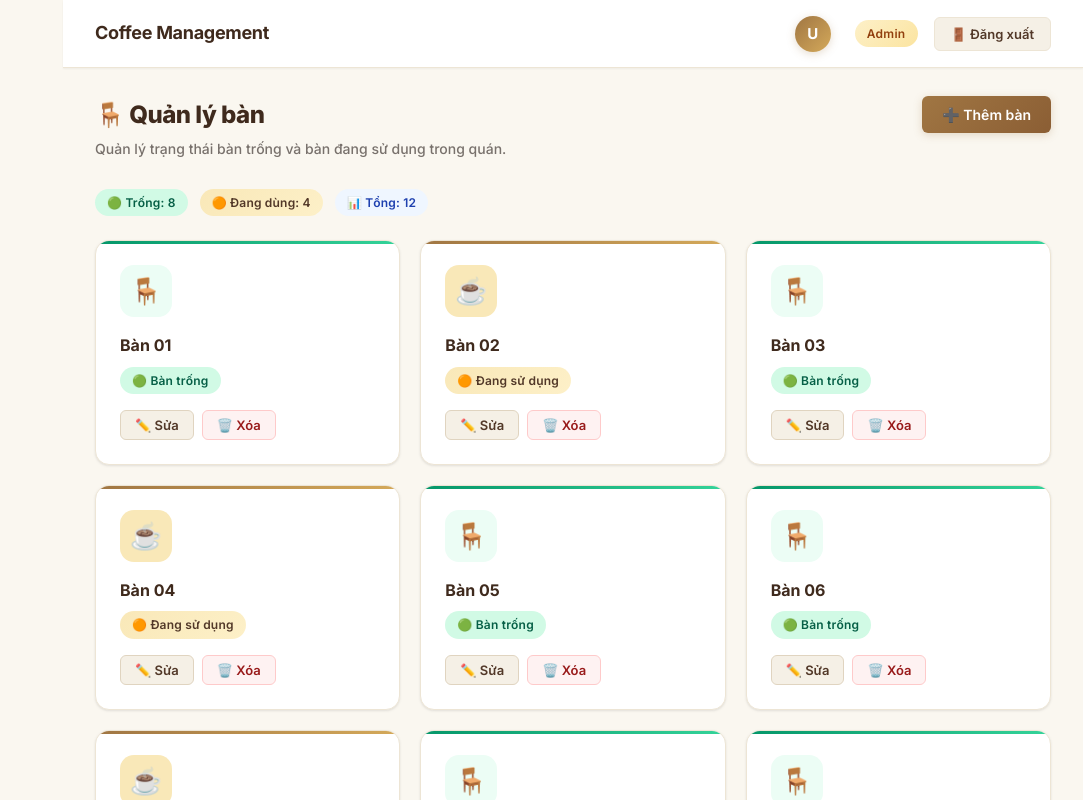
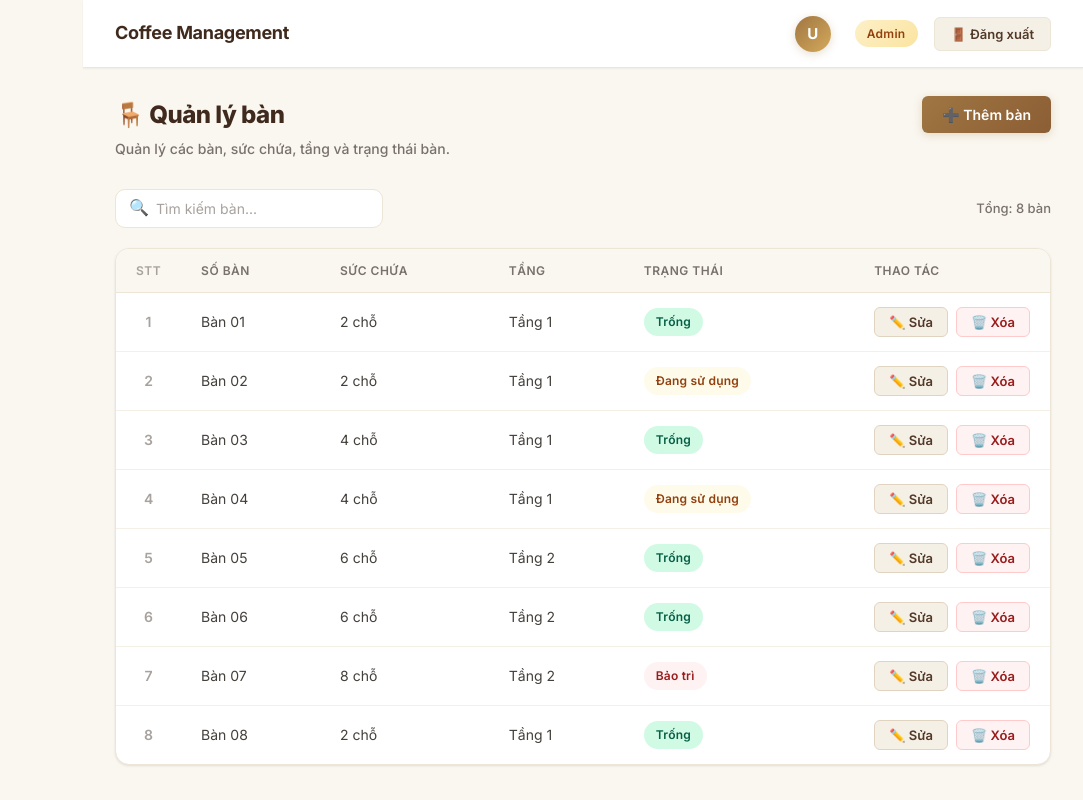
Before and after one commit to sauSage1811/BaiTapLonWebNC, a React (Vite) app in the folder frontend/: page /tables in a window 1280 px wide. Shown: the top 800 px of the page, without its empty margins (197-1280 px from the left). Built offline with nearby package versions, Linux system fonts and the light colour scheme; sample sign-in values are in the browser's storage.

Commit message:
fix sidebar, logo

```diff
--- a/frontend/src/components/Sidebar.jsx
+++ b/frontend/src/components/Sidebar.jsx
@@ -1,5 +1,6 @@
 import { NavLink } from "react-router-dom";
 import { useAuth } from "../hooks/useAuth";
+import logoImg from "../assets/logo.png";
 
 const adminMenuItems = [
     { to: "/dashboard", icon: "\ud83d\udcca", label: "Dashboard" },
@@ -20,7 +21,7 @@ function Sidebar({ collapsed, onToggle }) {
         <aside className={`sidebar ${collapsed ? "collapsed" : ""}`}>
             <div className="sidebar-brand">
                 <div className="sidebar-brand-inner">
-                    <div className="sidebar-brand-icon">{"\u2615"}</div>
+                    <div className="sidebar-brand-icon"><img src={logoImg} alt="Cafe PKA Logo" className="sidebar-logo-img" /></div>
                     <div className="sidebar-brand-text">
                         <h2 className="logo">Cafe PKA</h2>
                         <span className="logo-sub">Quản Lý Hệ Thống</span>
@@ -34,7 +35,7 @@ function Sidebar({ collapsed, onToggle }) {
                     aria-expanded={!collapsed}
                     title={collapsed ? "Expand sidebar" : "Collapse sidebar"}
                 >
-                    <span aria-hidden="true">{collapsed ? ">" : "<"}</span>
+                    <span aria-hidden="true">{collapsed ? "≡" : "≡"}</span>
                 </button>
             </div>
 
@@ -42,7 +43,11 @@ function Sidebar({ collapsed, onToggle }) {
 
             <nav>
                 {menuItems.map((item) => (
-                    <NavLink key={item.to} to={item.to} title={item.label}>
+                    <NavLink
+                        key={item.to}
+                        to={item.to}
+                        title={item.label}
+                    >
                         <span className="nav-icon" aria-hidden="true">{item.icon}</span>
                         <span className="nav-label">{item.label}</span>
                     </NavLink>
--- a/frontend/src/index.css
+++ b/frontend/src/index.css
@@ -71,7 +71,7 @@
     --shadow-xl: 0 20px 25px -5px rgba(28, 25, 23, 0.1), 0 8px 10px -6px rgba(28, 25, 23, 0.06);
 
     /* Layout */
-    --sidebar-width: 260px;
+    --sidebar-width: 280px;
     --sidebar-collapsed-width: 72px;
     --header-height: 68px;
     --border-radius-sm: 6px;
@@ -207,6 +207,14 @@ a {
 .login-logo {
     text-align: center;
     margin-bottom: 8px;
+}
+
+.login-logo-img {
+    width: 100px;
+    height: 100px;
+    object-fit: contain;
+    margin-bottom: 16px;
+    filter: drop-shadow(0 6px 16px rgba(63, 42, 29, 0.3));
 }
 
 .login-logo-icon {
@@ -389,6 +397,13 @@ a {
 
 .sidebar.collapsed {
     width: var(--sidebar-collapsed-width);
+    pointer-events: none;
+}
+
+.sidebar.collapsed .sidebar-toggle,
+.sidebar.collapsed a,
+.sidebar.collapsed button {
+    pointer-events: auto;
 }
 
 .sidebar::-webkit-scrollbar {
@@ -406,7 +421,7 @@ a {
 
 /* Sidebar brand / logo */
 .sidebar-brand {
-    padding: 28px 24px 24px;
+    padding: 28px 22px 24px;
     border-bottom: 1px solid rgba(255, 255, 255, 0.08);
     flex-shrink: 0;
     display: flex;
@@ -424,17 +439,39 @@ a {
     min-width: 0;
 }
 
-.sidebar-brand-icon {
+/* .sidebar-brand-icon {
     display: flex;
     align-items: center;
     justify-content: center;
     width: 42px;
     height: 42px;
-    background: linear-gradient(135deg, var(--caramel-500), var(--caramel-300));
     border-radius: 12px;
     font-size: 22px;
-    box-shadow: 0 4px 12px rgba(160, 118, 67, 0.3);
     flex-shrink: 0;
+    overflow: hidden;
+} */
+.sidebar-brand-icon {
+    width: 64px;
+    height: 64px;
+    border-radius: 12px;
+    overflow: hidden;
+    flex-shrink: 0;
+    display: flex;
+    align-items: center;
+    justify-content: center;
+}
+
+.sidebar-brand-icon img {
+    width: 100%;
+    height: 100%;
+    object-fit: contain;
+    transform: scale(1.5);
+}
+.sidebar-logo-img {
+    width: 42px;
+    height: 42px;
+    object-fit: contain;
+    filter: drop-shadow(0 2px 6px rgba(0, 0, 0, 0.3));
 }
 
 .sidebar-brand-text {
@@ -442,6 +479,7 @@ a {
     flex-direction: column;
     min-width: 0;
     overflow: hidden;
+    white-space: nowrap;
     transition: opacity var(--transition-fast), width var(--transition-base);
 }
 
@@ -488,14 +526,23 @@ a {
 }
 
 .sidebar.collapsed .sidebar-brand {
-    padding: 22px 14px 18px;
+    padding: 22px 0 18px;
     flex-direction: column;
     justify-content: center;
+    align-items: center;
     min-height: 116px;
 }
 
 .sidebar.collapsed .sidebar-brand-inner {
     justify-content: center;
+    width: 100%;
+}
+
+.sidebar.collapsed .sidebar-brand-icon {
+    width: 48px;
+    height: 48px;
+    margin: 0 auto;
+    transform: translateX(6px);
 }
 
 .sidebar.collapsed .sidebar-brand-text {
@@ -588,6 +635,25 @@ a {
     width: 0;
     opacity: 0;
     pointer-events: none;
+}
+
+.sidebar.collapsed a:focus,
+.sidebar.collapsed a:focus-visible,
+.sidebar.collapsed a:active {
+    outline: none;
+    box-shadow: none;
+}
+
+/* Prevent sidebar from expanding on any interaction when collapsed */
+.sidebar.collapsed {
+    pointer-events: auto;
+}
+
+.sidebar.collapsed:has(a:focus),
+.sidebar.collapsed:has(a:active),
+.sidebar.collapsed:has(a:hover) {
+    /* Do nothing - prevent any width change */
+    width: var(--sidebar-collapsed-width) !important;
 }
 
 .sidebar a:hover {
--- a/frontend/src/layouts/MainLayout.jsx
+++ b/frontend/src/layouts/MainLayout.jsx
@@ -1,9 +1,16 @@
-import { useState } from "react";
+import { useState, useEffect } from "react";
 import Header from "../components/Header";
 import Sidebar from "../components/Sidebar";
 
 function MainLayout({ children }) {
-    const [sidebarCollapsed, setSidebarCollapsed] = useState(false);
+    const [sidebarCollapsed, setSidebarCollapsed] = useState(() => {
+        const saved = localStorage.getItem("sidebarCollapsed");
+        return saved ? JSON.parse(saved) : false;
+    });
+
+    useEffect(() => {
+        localStorage.setItem("sidebarCollapsed", JSON.stringify(sidebarCollapsed));
+    }, [sidebarCollapsed]);
 
     return (
         <div className={`main-layout ${sidebarCollapsed ? "sidebar-collapsed" : ""}`}>
--- a/frontend/src/pages/Login.jsx
+++ b/frontend/src/pages/Login.jsx
@@ -1,6 +1,7 @@
 import { useState } from "react";
 import { useNavigate, Link } from "react-router-dom";
 import { useAuth } from "../hooks/useAuth";
+import logoImg from "../assets/logo.png";
 
 function Login() {
     const navigate = useNavigate();
@@ -28,7 +29,7 @@ function Login() {
         <div className="login-page">
             <div className="login-box">
                 <div className="login-logo">
-                    <div className="login-logo-icon">☕</div>
+                    <img src={logoImg} alt="Coffee Management Logo" className="login-logo-img" />
                     <h2>Coffee Management</h2>
                     <p className="login-subtitle">Hệ thống quản lý bán cafe</p>
                 </div>
--- a/frontend/src/pages/TablePage.jsx
+++ b/frontend/src/pages/TablePage.jsx
@@ -1,27 +1,41 @@
 function TablePage() {
-    // Dữ liệu mẫu cho UI
+    // Dữ liệu mẫu cho bàn
     const sampleTables = [
-        { id: 1, name: "Bàn 01", status: "empty" },
-        { id: 2, name: "Bàn 02", status: "using" },
-        { id: 3, name: "Bàn 03", status: "empty" },
-        { id: 4, name: "Bàn 04", status: "using" },
-        { id: 5, name: "Bàn 05", status: "empty" },
-        { id: 6, name: "Bàn 06", status: "empty" },
-        { id: 7, name: "Bàn 07", status: "using" },
-        { id: 8, name: "Bàn 08", status: "empty" },
-        { id: 9, name: "Bàn 09", status: "empty" },
-        { id: 10, name: "Bàn 10", status: "using" },
-        { id: 11, name: "Bàn 11", status: "empty" },
-        { id: 12, name: "Bàn 12", status: "empty" },
+        { id: 1, tableNumber: "01", capacity: 2, status: "available", floor: "Tầng 1" },
+        { id: 2, tableNumber: "02", capacity: 2, status: "occupied", floor: "Tầng 1" },
+        { id: 3, tableNumber: "03", capacity: 4, status: "available", floor: "Tầng 1" },
+        { id: 4, tableNumber: "04", capacity: 4, status: "occupied", floor: "Tầng 1" },
+        { id: 5, tableNumber: "05", capacity: 6, status: "available", floor: "Tầng 2" },
+        { id: 6, tableNumber: "06", capacity: 6, status: "available", floor: "Tầng 2" },
+        { id: 7, tableNumber: "07", capacity: 8, status: "maintenance", floor: "Tầng 2" },
+        { id: 8, tableNumber: "08", capacity: 2, status: "available", floor: "Tầng 1" },
     ];
 
-    const statusLabel = {
-        empty: "Bàn trống",
-        using: "Đang sử dụng",
+    const getStatusBadgeClass = (status) => {
+        switch (status) {
+            case "available":
+                return "badge-success";
+            case "occupied":
+                return "badge-warning";
+            case "maintenance":
+                return "badge-danger";
+            default:
+                return "badge-default";
+        }
     };
 
-    const emptyCount = sampleTables.filter(t => t.status === "empty").length;
-    const usingCount = sampleTables.filter(t => t.status === "using").length;
+    const getStatusLabel = (status) => {
+        switch (status) {
+            case "available":
+                return "Trống";
+            case "occupied":
+                return "Đang sử dụng";
+            case "maintenance":
+                return "Bảo trì";
+            default:
+                return "Không xác định";
+        }
+    };
 
     return (
         <div>
@@ -29,44 +43,74 @@ function TablePage() {
             <div className="page-header">
                 <div className="page-header-text">
                     <h1>🪑 Quản lý bàn</h1>
-                    <p>Quản lý trạng thái bàn trống và bàn đang sử dụng trong quán.</p>
+                    <p>Quản lý các bàn, sức chứa, tầng và trạng thái bàn.</p>
                 </div>
                 <button className="btn btn-primary">
                     ➕ Thêm bàn
                 </button>
             </div>
 
-            {/* Summary badges */}
-            <div className="page-toolbar" style={{ marginBottom: 24 }}>
+            {/* Toolbar: Search and Filters */}
+            <div className="page-toolbar">
                 <div className="page-toolbar-left">
-                    <span className="badge badge-empty">🟢 Trống: {emptyCount}</span>
-                    <span className="badge badge-using">🟠 Đang dùng: {usingCount}</span>
-                    <span className="badge badge-info">📊 Tổng: {sampleTables.length}</span>
+                    <div className="search-bar">
+                        <span className="search-bar-icon">🔍</span>
+                        <input
+                            type="text"
+                            placeholder="Tìm kiếm bàn..."
+                        />
+                    </div>
+                </div>
+                <div className="page-toolbar-right">
+                    <span style={{ fontSize: 13, color: '#78716c', fontWeight: 500 }}>
+                        Tổng: {sampleTables.length} bàn
+                    </span>
                 </div>
             </div>
 
-            {/* Table Grid */}
-            <div className="table-grid">
-                {sampleTables.map((table) => (
-                    <div
-                        key={table.id}
-                        className={`table-card animate-in status-${table.status}`}
-                    >
-                        <div className="table-card-icon">
-                            {table.status === "empty" ? "🪑" : "☕"}
-                        </div>
-                        <div className="table-card-name">{table.name}</div>
-                        <div className="table-card-status">
-                            <span className={`badge badge-${table.status}`}>
-                                {table.status === "empty" ? "🟢" : "🟠"} {statusLabel[table.status]}
-                            </span>
-                        </div>
-                        <div className="table-card-actions">
-                            <button className="btn btn-sm btn-edit">✏️ Sửa</button>
-                            <button className="btn btn-sm btn-delete">🗑️ Xóa</button>
-                        </div>
-                    </div>
-                ))}
+            {/* Table Card */}
+            <div className="card animate-in">
+                <div className="card-body">
+                    <table className="data-table">
+                        <thead>
+                            <tr>
+                                <th className="col-stt">STT</th>
+                                <th>Số bàn</th>
+                                <th>Sức chứa</th>
+                                <th>Tầng</th>
+                                <th>Trạng thái</th>
+                                <th className="col-actions">Thao tác</th>
+                            </tr>
+                        </thead>
+                        <tbody>
+                            {sampleTables.map((table, index) => (
+                                <tr key={table.id}>
+                                    <td className="col-stt">{index + 1}</td>
+                                    <td>
+                                        <span className="table-number">Bàn {table.tableNumber}</span>
+                                    </td>
+                                    <td>
+                                        <span className="table-capacity">{table.capacity} chỗ</span>
+                                    </td>
+                                    <td>
+                                        <span className="table-floor">{table.floor}</span>
+                                    </td>
+                                    <td>
+                                        <span className={`badge ${getStatusBadgeClass(table.status)}`}>
+                                            {getStatusLabel(table.status)}
+                                        </span>
+                                    </td>
+                                    <td>
+                                        <div className="table-actions">
+                                            <button className="btn btn-sm btn-edit">✏️ Sửa</button>
+                                            <button className="btn btn-sm btn-delete">🗑️ Xóa</button>
+                                        </div>
+                                    </td>
+                                </tr>
+                            ))}
+                        </tbody>
+                    </table>
+                </div>
             </div>
         </div>
     );
```
Also changed, not shown: frontend/src/assets/logo.png (added), 1 other file (tests, documents, lock files or other folders).
